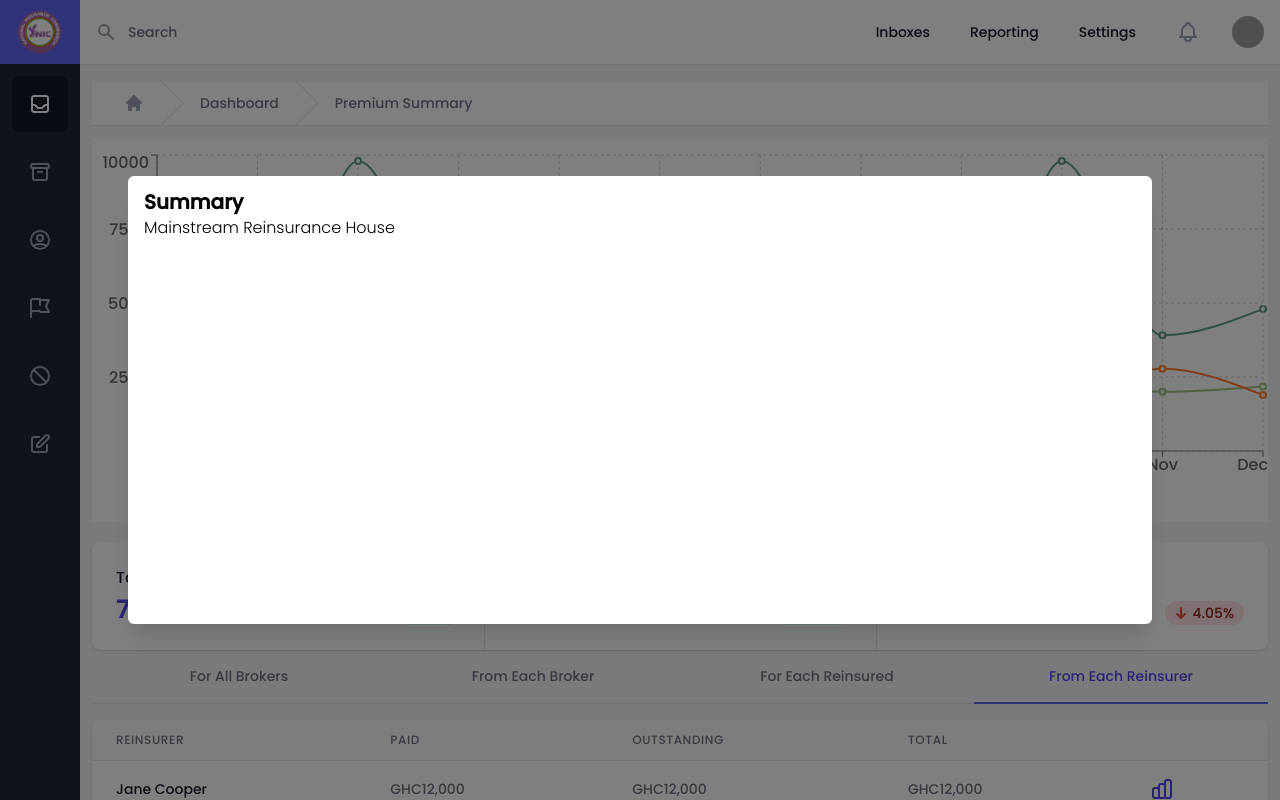
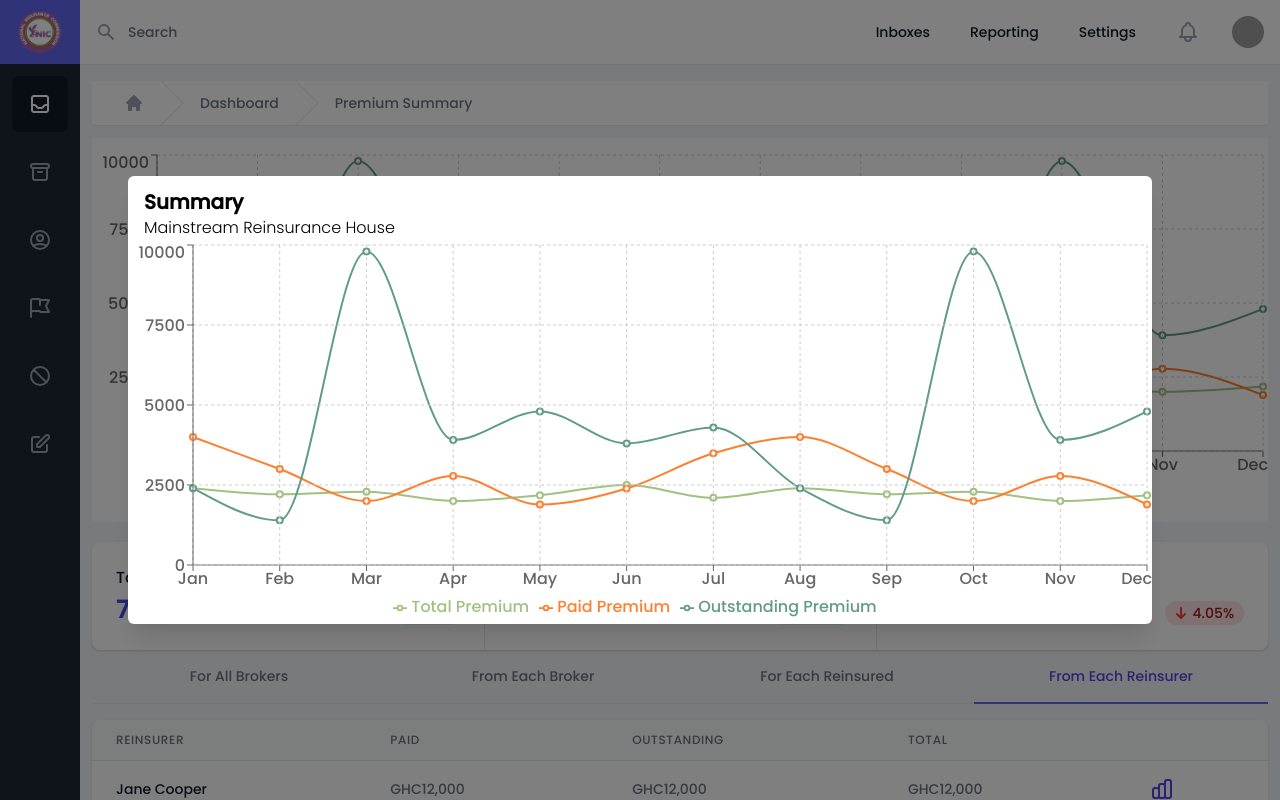
Before and after one commit to Khoby-790/template-nic, a React (Create React App) app: page /premium in a window 1280 px wide. Both pictures are taken after a click on the icon 1161 px from the left and 789 px from the top of the page. Built offline with nearby package versions, Linux system fonts and the light colour scheme; grey boxes are pictures that could not be loaded.

Commit message:
--- Auto-Git Commit ---

```diff
--- a/src/pages/PremiumExpansion/components/DisplayBarChart.tsx
+++ b/src/pages/PremiumExpansion/components/DisplayBarChart.tsx
@@ -1,5 +1,6 @@
 import React, { Fragment } from 'react'
 import { BarChart, Bar, XAxis, YAxis, CartesianGrid, Tooltip, Legend, ResponsiveContainer } from 'recharts';
+import { CustomLineChart } from '../../../components';
 
 const data = [
     {
@@ -79,6 +80,12 @@ interface Props {
 
 }
 
+const lines = [
+    { name: "total", title: "Total Premium", width: 2, color: "#A1C181" },
+    { name: "paid", title: "Paid Premium", width: 2, color: "#FE7F2D" },
+    { name: "outstanding", title: "Outstanding Premium", width: 2, color: "#619B8A" },
+]
+
 const DisplayBarChart = (props: Props) => {
     return (
         <Fragment>
@@ -86,7 +93,8 @@ const DisplayBarChart = (props: Props) => {
                 <span className="text-xl font-bold">Summary</span>
                 <span className="font-light">Mainstream Reinsurance House</span>
             </div>
-            <div className="h-96 py-4">
+            <div className="h-96">
+                <CustomLineChart data={data} lines={lines} />
                 {/* <ResponsiveContainer width="100%" height="100%">
                     <BarChart
                         width={500}
```
